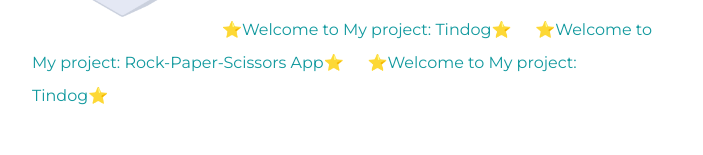
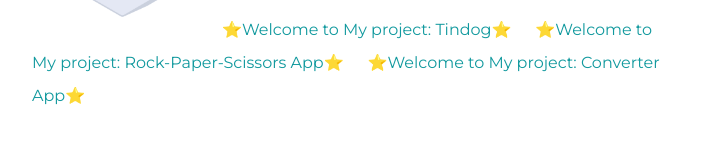
Before and after one commit to Lizzie2021/Personal-Site, a plain HTML site: page index.html in a window 1280 px wide. Shown: the part 1825-1980 px from the top of the page, without its empty margins (288-991 px from the left). Drawn offline with Linux system fonts and the light colour scheme.

Commit message:
Update index.html

```diff
--- a/index.html
+++ b/index.html
@@ -36,7 +36,7 @@
         <p>
           <a class="project" href="https://lizzie2021.github.io/Tindog/">⭐️Welcome to My project: Tindog⭐️</a>
           <a class="project" href="https://rock-paper-scissors-app-lizzie.herokuapp.com/">⭐️Welcome to My project: Rock-Paper-Scissors App⭐️</a>
-          <a class="project" href="https://lizzie2021.github.io/Tindog/">⭐️Welcome to My project: Tindog⭐️</a>
+          <a class="project" href="https://converter-app-lizzie.herokuapp.com/">⭐️Welcome to My project: Converter App⭐️</a>
         </p>
       </div>
       <div class="skill-row">
```
